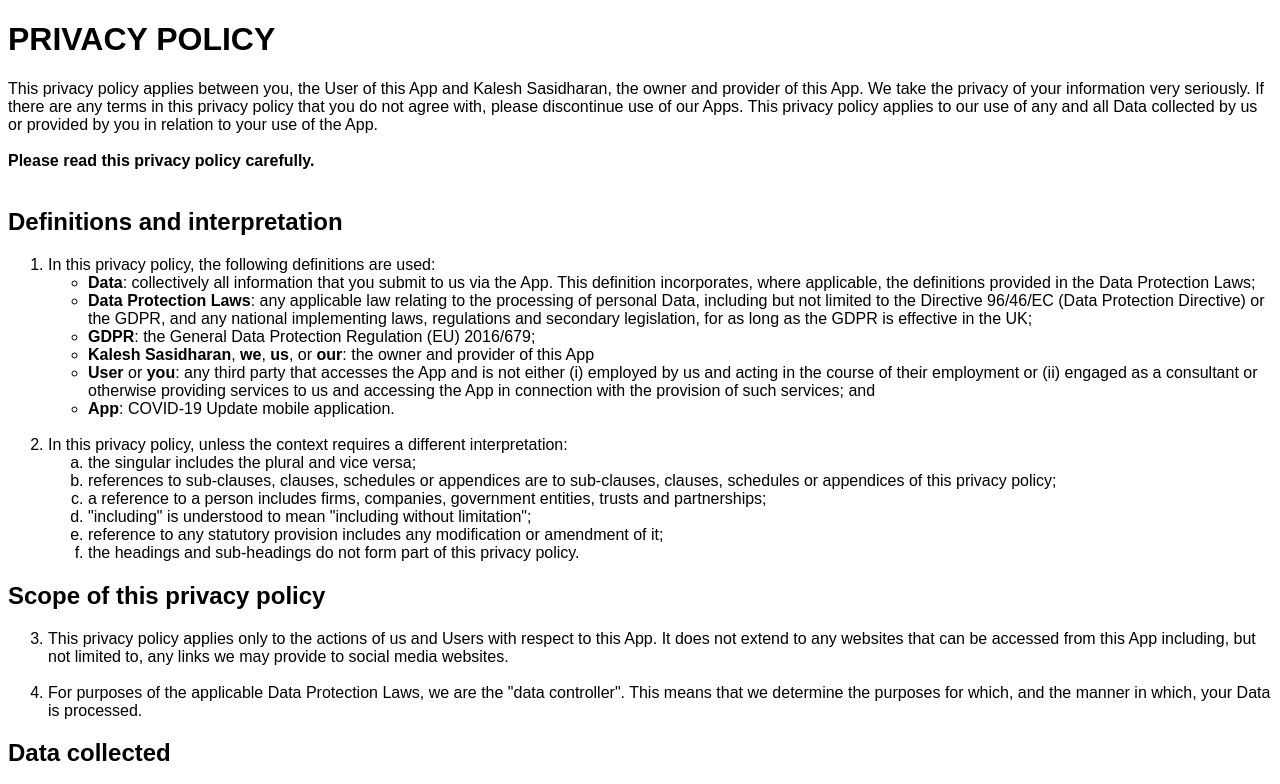
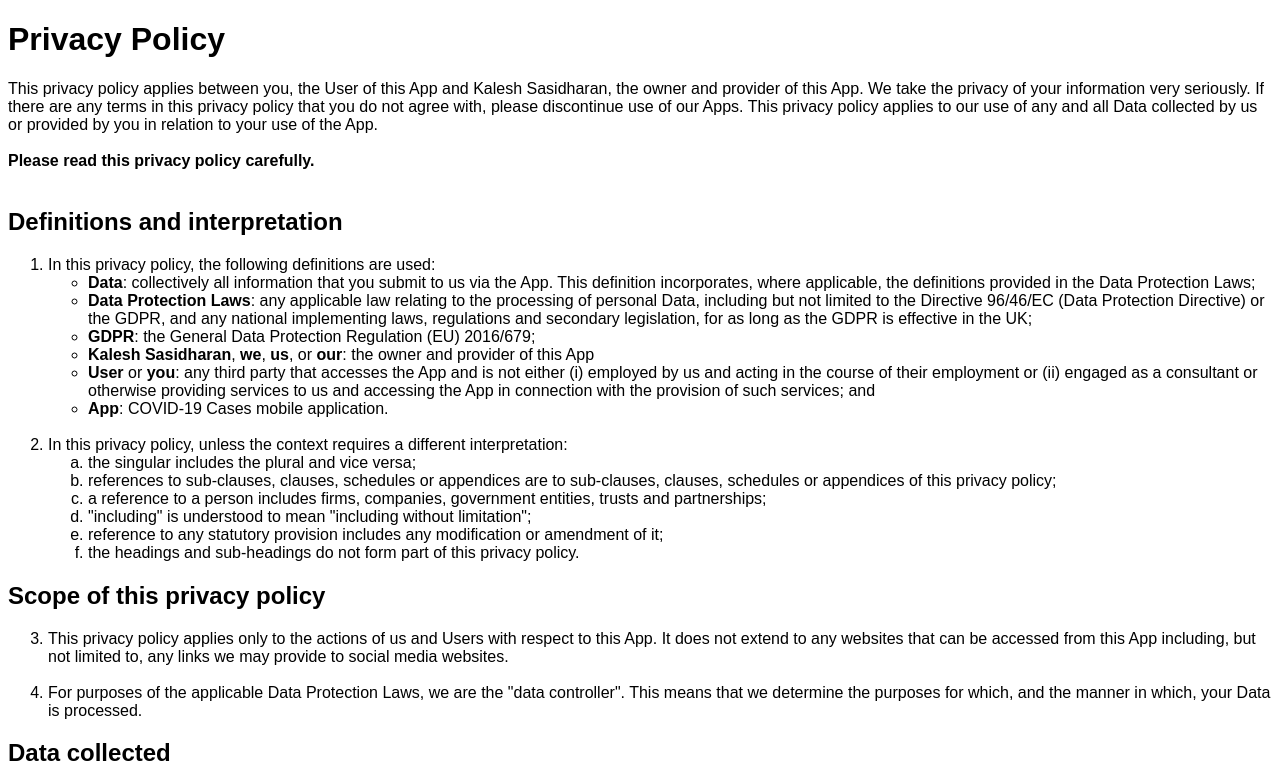
Before and after one commit to covid-19update/covid-19update.github.io, a plain HTML site: page index.html in a window 1280 px wide. Shown: the top 784 px of the page. Drawn offline with Linux system fonts and the light colour scheme.

Commit message:
Initial commit

```diff
--- a/index.html
+++ b/index.html
@@ -1,10 +1,10 @@
 <!DOCTYPE html>
 <html>
 <head>
-	<title>PRIVACY POLICY</title>
+	<title>Privacy Policy</title>
 </head>
 <body style="font-family:'Arial';">
-	<h1>PRIVACY POLICY</h1>
+	<h1>Privacy Policy</h1>
 	<p>
 		This privacy policy applies between you, the User of this App and Kalesh Sasidharan, the owner and provider of this App. We take the privacy of your information very seriously. If there are any terms in this privacy policy that you do not agree with, please discontinue use of our Apps. This privacy policy applies to our use of any and all Data collected by us or provided by you in relation to your use of the App.
 		<br><br>
@@ -20,7 +20,7 @@
 				<li><b>GDPR</b>: the General Data Protection Regulation (EU) 2016/679;</li>
 				<li><b>Kalesh Sasidharan</b>, <b>we</b>, <b>us</b>, or <b>our</b>: the owner and provider of this App</li>
 				<li><b>User</b> or <b>you</b>: any third party that accesses the App and is not either (i) employed by us and acting in the course of their employment or (ii) engaged as a consultant or otherwise providing services to us and accessing the App in connection with the provision of such services; and</li>
-				<li><b>App</b>: COVID-19 Update mobile application.</li>
+				<li><b>App</b>: COVID-19 Cases mobile application.</li>
 			</ul><br>
 
 			<li>In this privacy policy, unless the context requires a different interpretation:</li>
```
